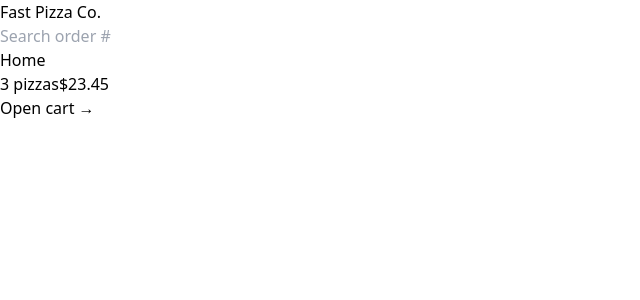
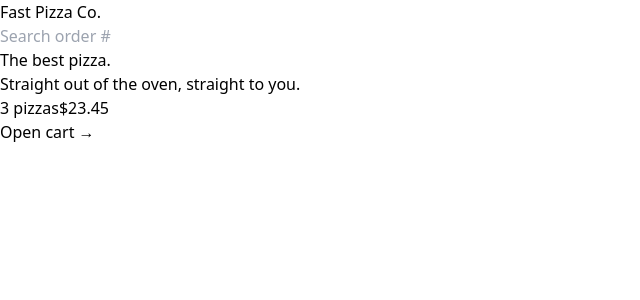
Before and after one commit to kazblacktopp/fast-react-pizza, a React (Vite) app: page / in a window 1280 px wide. Shown: the top 300 px of the page, without its empty margins (0-640 px from the left). Built offline with nearby package versions, Linux system fonts and the light colour scheme.

Commit message:
Add h1 text

```diff
--- a/src/ui/Home.jsx
+++ b/src/ui/Home.jsx
@@ -1,3 +1,11 @@
 export default function Home() {
-	return <div>Home</div>;
+	return (
+		<div>
+			<h1>
+				The best pizza.
+				<br />
+				Straight out of the oven, straight to you.
+			</h1>
+		</div>
+	);
 }
```
